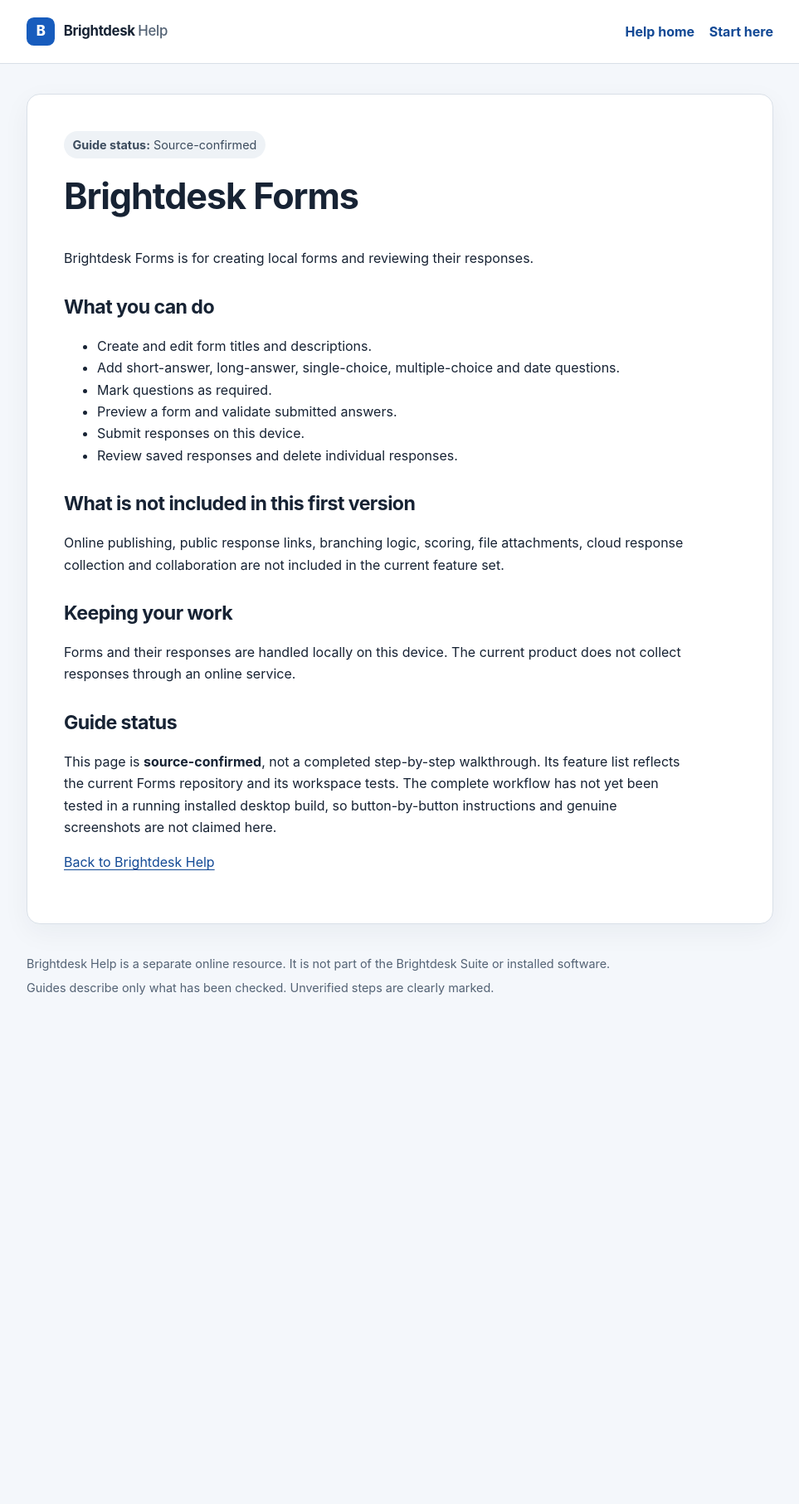
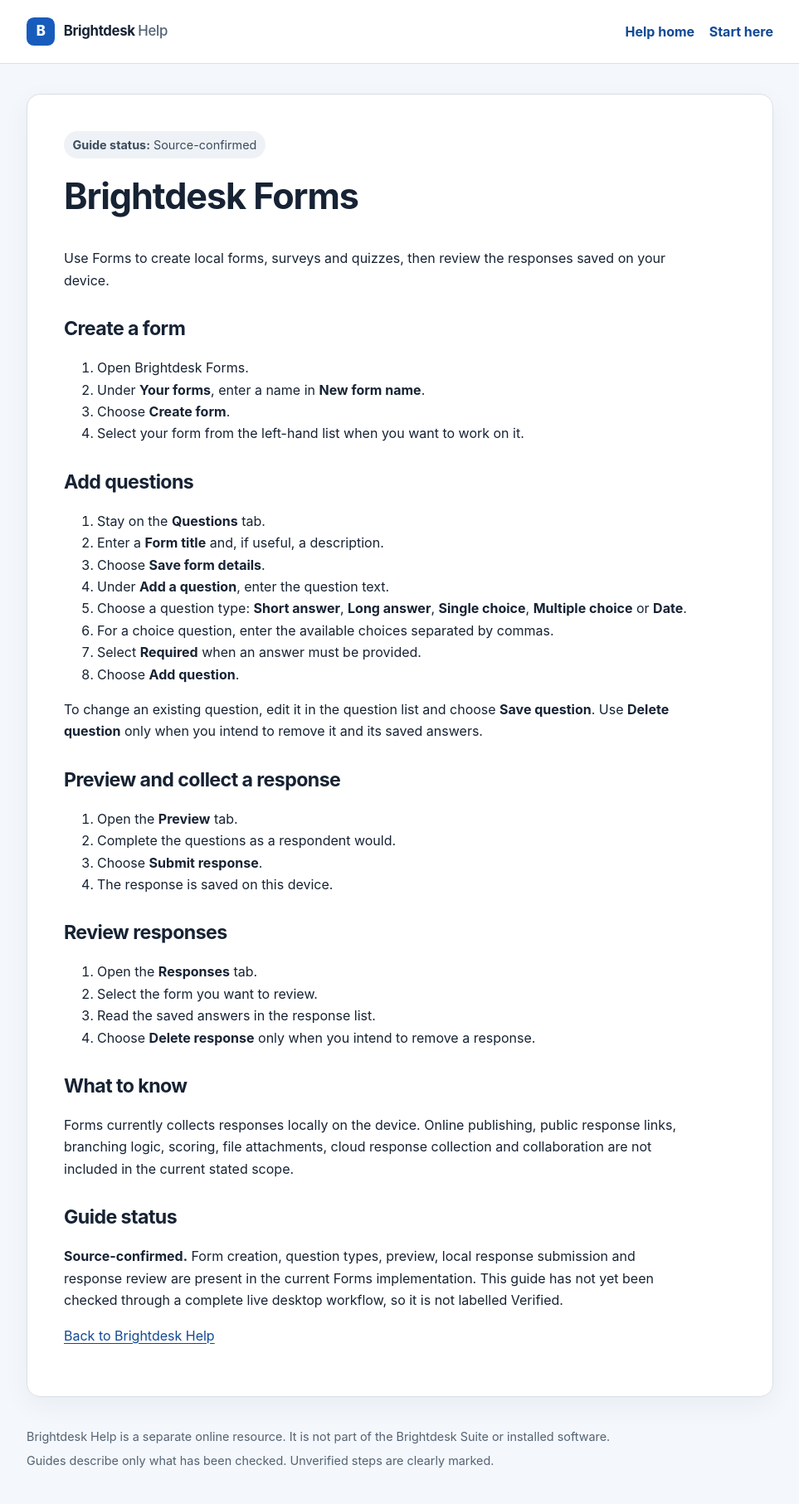
Before and after one commit to conz20/Brightdesk-Wiki, a Jekyll site: the page built from docs/products/forms.md, in a window 1280 px wide. Shown: the whole page at 83% size, without its empty margins (158-1121 px from the left). Built offline with Jekyll 4.4.1, drawn with Linux system fonts in a browser that asks for light colours; before the commit the page ends 1243 px from its top, so only the background shows below that.

Commit message:
docs: add source-confirmed forms help guide

```diff
--- a/docs/products/forms.md
+++ b/docs/products/forms.md
@@ -1,34 +1,55 @@
 ---
 layout: default
 title: Brightdesk Forms
-description: What Brightdesk Forms can do and what is not included yet.
+description: Build a form, preview it and review responses in Brightdesk Forms.
 status: Source-confirmed
 permalink: /products/forms.html
 ---
 
 # Brightdesk Forms
 
-Brightdesk Forms is for creating local forms and reviewing their responses.
+Use Forms to create local forms, surveys and quizzes, then review the responses saved on your device.
 
-## What you can do
+## Create a form
 
-- Create and edit form titles and descriptions.
-- Add short-answer, long-answer, single-choice, multiple-choice and date questions.
-- Mark questions as required.
-- Preview a form and validate submitted answers.
-- Submit responses on this device.
-- Review saved responses and delete individual responses.
+1. Open Brightdesk Forms.
+2. Under **Your forms**, enter a name in **New form name**.
+3. Choose **Create form**.
+4. Select your form from the left-hand list when you want to work on it.
 
-## What is not included in this first version
+## Add questions
 
-Online publishing, public response links, branching logic, scoring, file attachments, cloud response collection and collaboration are not included in the current feature set.
+1. Stay on the **Questions** tab.
+2. Enter a **Form title** and, if useful, a description.
+3. Choose **Save form details**.
+4. Under **Add a question**, enter the question text.
+5. Choose a question type: **Short answer**, **Long answer**, **Single choice**, **Multiple choice** or **Date**.
+6. For a choice question, enter the available choices separated by commas.
+7. Select **Required** when an answer must be provided.
+8. Choose **Add question**.
 
-## Keeping your work
+To change an existing question, edit it in the question list and choose **Save question**. Use **Delete question** only when you intend to remove it and its saved answers.
 
-Forms and their responses are handled locally on this device. The current product does not collect responses through an online service.
+## Preview and collect a response
+
+1. Open the **Preview** tab.
+2. Complete the questions as a respondent would.
+3. Choose **Submit response**.
+4. The response is saved on this device.
+
+## Review responses
+
+1. Open the **Responses** tab.
+2. Select the form you want to review.
+3. Read the saved answers in the response list.
+4. Choose **Delete response** only when you intend to remove a response.
+
+## What to know
+
+Forms currently collects responses locally on the device. Online publishing, public response links, branching logic, scoring, file attachments, cloud response collection and collaboration are not included in the current stated scope.
 
 ## Guide status
 
-This page is **source-confirmed**, not a completed step-by-step walkthrough. Its feature list reflects the current Forms repository and its workspace tests. The complete workflow has not yet been tested in a running installed desktop build, so button-by-button instructions and genuine screenshots are not claimed here.
+**Source-confirmed.** Form creation, question types, preview, local response submission and response review are present in the current Forms implementation. This guide has not yet been checked through a complete live desktop workflow, so it is not labelled Verified.
 
 [Back to Brightdesk Help](../index.html)
```
